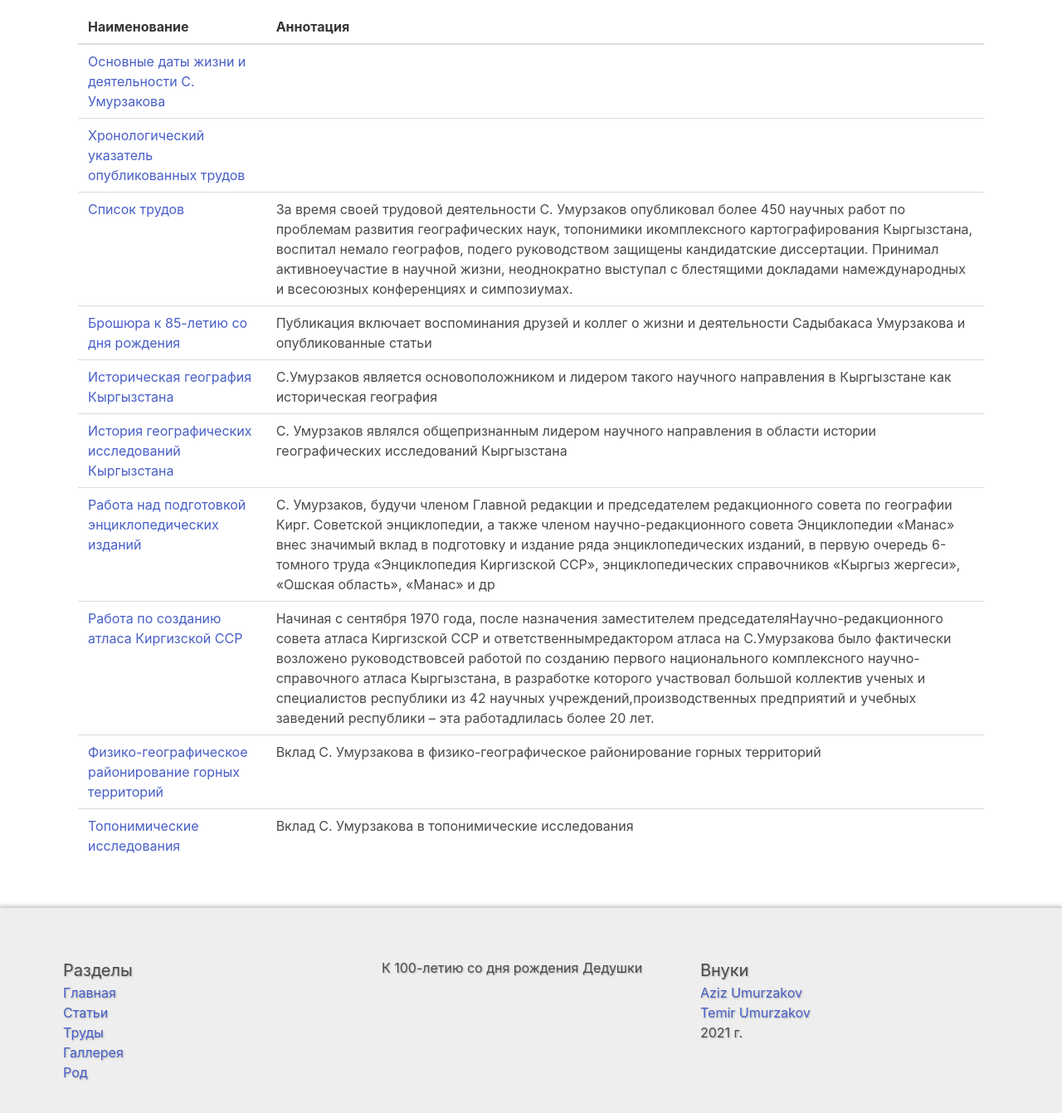
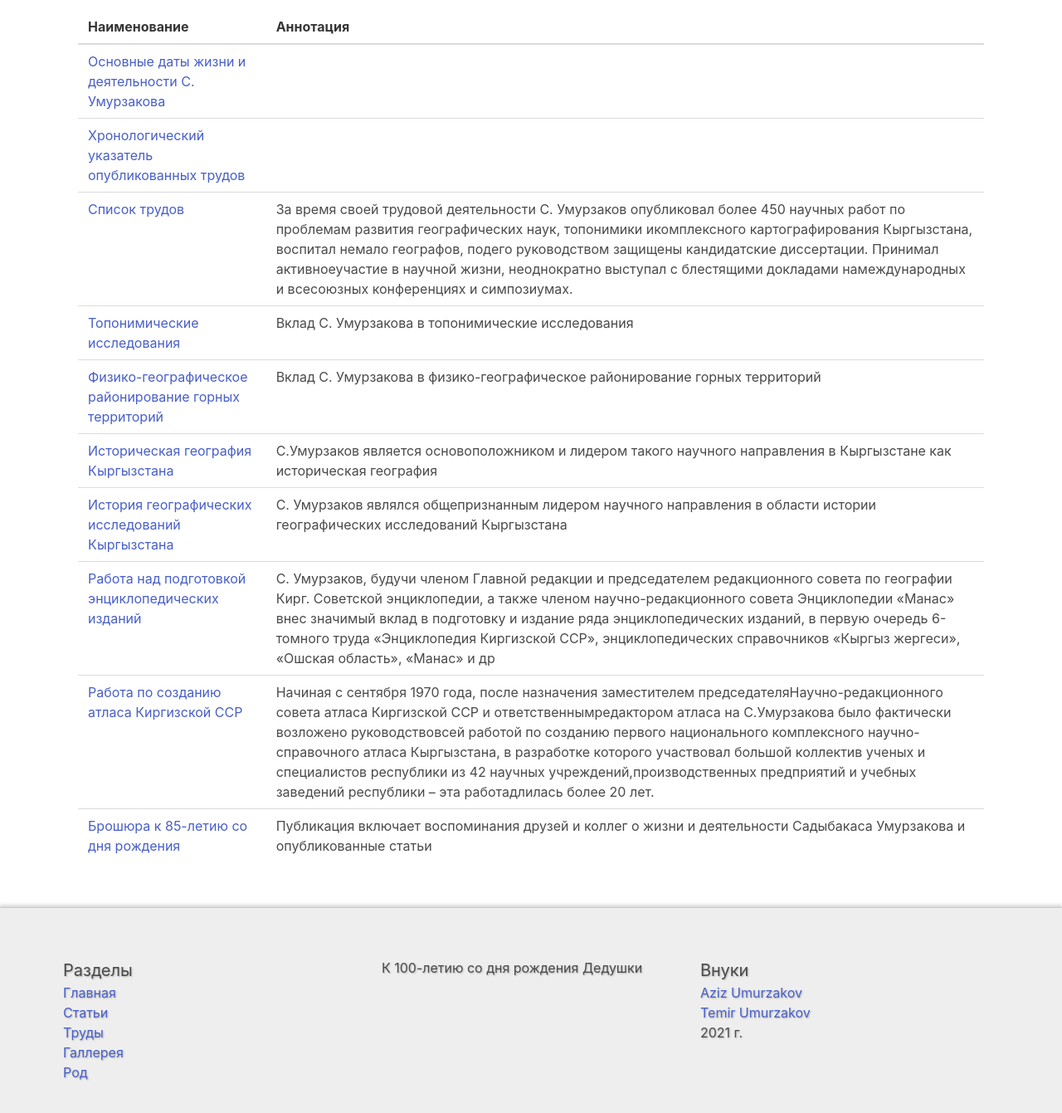
Before and after one commit to tumurzakov/sadybakas, a Jekyll site: the page built from articles.markdown, in a window 1280 px wide and 1400 px high, scrolled down 373 px. Shown: the top 1341 px of the window at 83% size. Built offline with Jekyll 4.4.1, drawn with Linux system fonts in a browser that asks for light colours; grey boxes are pictures that could not be loaded.

```diff
--- a/articles.markdown
+++ b/articles.markdown
@@ -7,10 +7,10 @@ layout: default
 |[Основные даты жизни и деятельности С. Умурзакова](/files/Основные даты жизни и деятельности С.pdf)||
 |[Хронологический указатель опубликованных трудов](/files/Хронологический указатель опубликованных трудов.pdf)||
 |[Список трудов](/files/Список трудов.pdf)|За   время   своей   трудовой   деятельности   С.   Умурзаков   опубликовал   более   450 научных   работ   по   проблемам   развития   географических   наук,   топонимики   икомплексного картографирования Кыргызстана, воспитал немало географов, подего   руководством   защищены   кандидатские   диссертации.   Принимал   активноеучастие   в   научной  жизни,   неоднократно   выступал  с  блестящими  докладами намеждународных и всесоюзных конференциях и симпозиумах. |
-|[Брошюра к 85-летию со дня рождения](/files/Брошюра об С.Умурзакове 2006.pdf)|Публикация включает воспоминания друзей и коллег о жизни и деятельности Садыбакаса Умурзакова и опубликованные статьи|
+|[Топонимические исследования](/articles/toponomy_research)|Вклад С. Умурзакова в топонимические исследования|
+|[Физико-географическое районирование горных территорий](/articles/physic_geographic_districting)|Вклад С. Умурзакова в физико-географическое районирование горных территорий|
 |[Историческая география Кыргызстана](/articles/historic_geography)|С.Умурзаков является основоположником и лидером такого научного направления в Кыргызстане как историческая география|
 |[История географических исследований Кыргызстана](/articles/geography_history)|С. Умурзаков являлся общепризнанным лидером научного направления в области истории географических исследований Кыргызстана|
 |[Работа над подготовкой энциклопедических изданий](/files/Работа над подготовкой энциклопедических изданий.pdf)|С. Умурзаков, будучи членом Главной редакции и председателем редакционного совета по географии Кирг. Советской энциклопедии, а также членом научно-редакционного совета Энциклопедии «Манас» внес значимый вклад в подготовку и издание ряда энциклопедических изданий, в первую очередь 6-томного труда «Энциклопедия Киргизской ССР», энциклопедических справочников «Кыргыз жергеси», «Ошская область», «Манас» и др|
 |[Работа по созданию атласа Киргизской ССР](/files/Работа по созданию атласа Киргизской ССР.pdf)|Начиная с сентября 1970 года, после назначения заместителем председателяНаучно-редакционного   совета   атласа   Киргизской   ССР   и   ответственнымредактором атласа на С.Умурзакова было фактически возложено руководствовсей   работой   по   созданию   первого   национального   комплексного   научно-справочного атласа Кыргызстана, в разработке которого участвовал большой коллектив ученых   и   специалистов   республики   из   42   научных   учреждений,производственных предприятий и учебных заведений республики – эта работадлилась более 20 лет.|
-|[Физико-географическое районирование горных территорий](/articles/physic_geographic_districting)|Вклад С. Умурзакова в физико-географическое районирование горных территорий|
-|[Топонимические исследования](/articles/toponomy_research)|Вклад С. Умурзакова в топонимические исследования|
+|[Брошюра к 85-летию со дня рождения](/files/Брошюра об С.Умурзакове 2006.pdf)|Публикация включает воспоминания друзей и коллег о жизни и деятельности Садыбакаса Умурзакова и опубликованные статьи|
```
